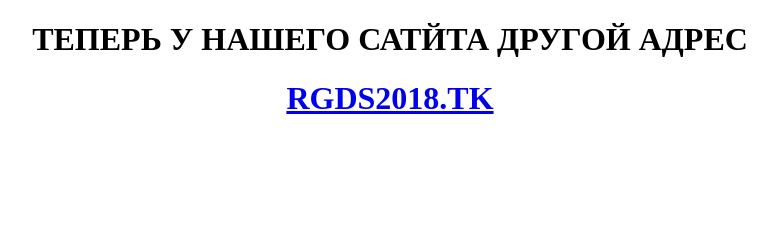
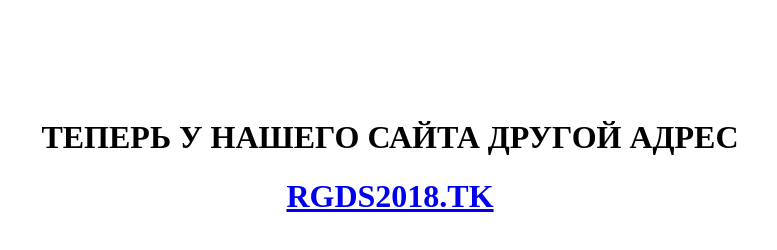
Before and after one commit to rogdetsad/rogdetsad.github.io, a plain HTML site: page index.html in a window 1280 px wide. Shown: the whole page, without its empty margins (250-1027 px from the left). Drawn offline with Linux system fonts and the light colour scheme.

Commit message:
Update index.html

```diff
--- a/index.html
+++ b/index.html
@@ -5,7 +5,12 @@
 <title>РОГАЧЕВСКИЙ ДЕСККИЙ САД</title>
 </head>
 <body>
-  <h1 align="middle">ТЕПЕРЬ У НАШЕГО САТЙТА ДРУГОЙ АДРЕС</h1>
+  <br>
+  <br>
+  <br>
+  <br>
+  <br>
+  <h1 align="middle">ТЕПЕРЬ У НАШЕГО САЙТА ДРУГОЙ АДРЕС</h1>
   <a href="http://rgds2018.tk" align="middle"><h1>RGDS2018.TK</h1></a>
 </body>
 </html>
```
